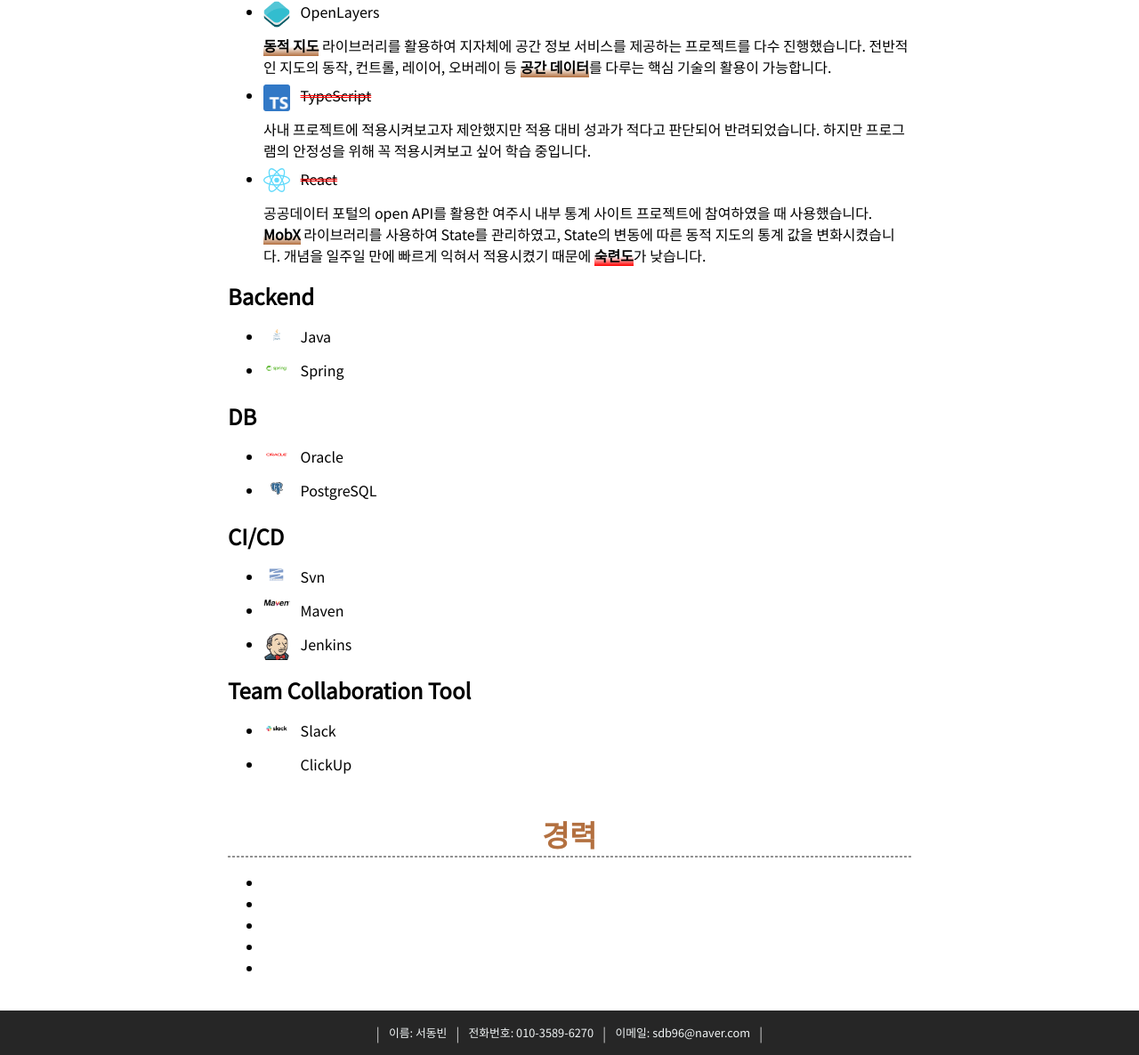
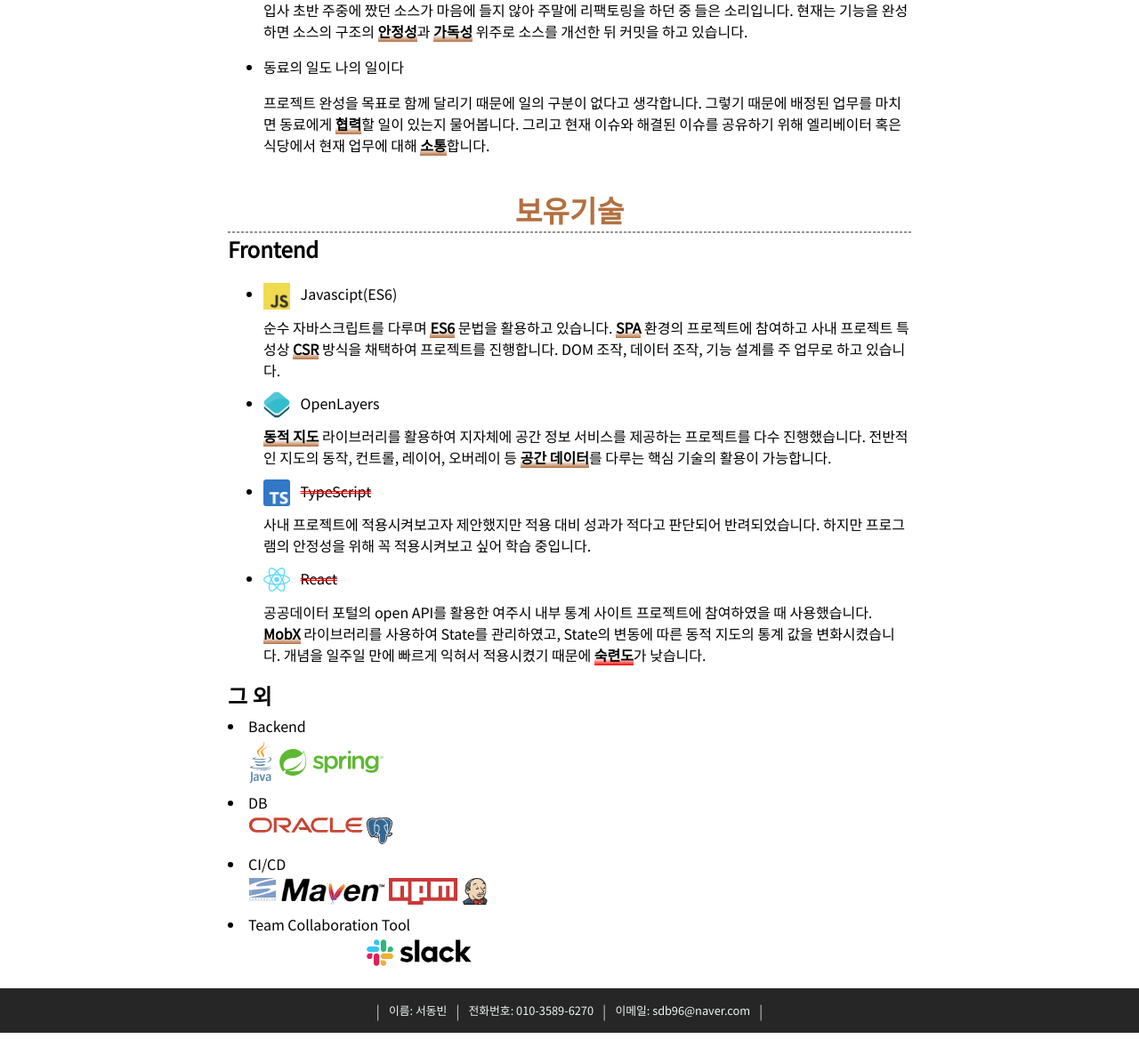
Before and after one commit to sdb96/sdb96.github.io, a plain HTML site: page index.html in a window 1280 px wide. Shown: the part 626-1812 px from the top of the page at 89% size. After the commit the page ends 1787 px from the top, so only its background shows below. Drawn offline with Linux system fonts and the light colour scheme.

Commit message:
1. 기술 영역 작성 및 아이콘 수정 2. 소개영역 추가

```diff
--- a/src/css/mainMenu.css
+++ b/src/css/mainMenu.css
@@ -12,7 +12,7 @@ article{padding-bottom: 20px;}
 
 /* 타이틀 */
 article#main-title{width: 100%; text-align: center; padding-top: 20px;}
-article#main-title .title-txt{font-size: 25px; font-family: var(--font-en); color: var(--base-color);}
+article#main-title .title-txt{font-size: 25px; color: var(--base-color);}
 .h-line{background-color: var(--base-color); opacity: 0.5; border: 0; width: 20em; height: 1px; transition-duration: 1s;}
 .h-dashed-line{border: dashed 1px var(--base-color); opacity: 0.5;}
 
@@ -22,13 +22,25 @@ article#main-title .title-txt{font-size: 25px; font-family: var(--font-en); colo
 #my-info .profile{min-width: 15em; height: 15em; border-radius: 25%; background: url(../image/.jpg) no-repeat 100%; background-size: cover; box-shadow: var(--base-color) 0 0 13px;}
 
 /* Skills */
-/* .skill-content{align-items: center;} */
 .section-content h2{margin: 0;}
 .section-content p{margin: 0.5em 0em;}
-/* .skill-content li{padding: 10px 0px 10px 0px;} */
 .skill-content li span{padding-left: 0.5em;}
 .skill-content span.lack{text-decoration: line-through; text-decoration-style: double; text-decoration-color: red; }
-.half-hl.lack{background: linear-gradient(to top, red, transparent 45%);}
+.half-hl.lack{background: linear-gradient(to top, red, transparent 33%);}
+
+.skill-content li{padding-top: 0.3em;}
+.skill-content li+ol{margin: 0.3em 1.5em; padding: 0;}
+.skill-content .i-java{height: 3em;}
+.skill-content .i-spring{width: 8em;}
+.skill-content .i-oracle{width: 8em;}
+.skill-content .i-maven{width:  7.5em;}
+.skill-content .i-clickup{width: 8em;}
+.skill-content .i-slack{width: 8em;}
+.skill-content .i-npm {width: 4.9em;}
+
+/* experience */
+.experience-content{align-items: center;}
+.experience-title{width: 8em;}
 /* 반응형 css */
 
 @media screen and (max-width: 768px) {
--- a/src/css/style.css
+++ b/src/css/style.css
@@ -23,7 +23,7 @@ div.circle{border-radius: 70%; overflow: hidden;}
 /* div.hexagon{} */
 
 .flex{display: flex;}
-.half-hl{background: linear-gradient(to top, var(--sub-color), transparent 45%);}
+.half-hl{background: linear-gradient(to top, var(--sub-color), transparent 33%);}
 
 /* icons==========================================================================*/
 .i-menu {background-image: url(../icons/icon_menu.png); width: 30px; height: 30px;}
@@ -34,8 +34,8 @@ div.circle{border-radius: 70%; overflow: hidden;}
 .i-instagram:hover{cursor: pointer;}
 
 /* back-end */
-.i-java {background-image: url(../icons/backend/icon_java.png);}
-.i-spring {background-image: url(../icons/backend/icon_spring.png);}
+.i-java {background-image: url(../icons/backend/icon_java.svg);}
+.i-spring {background-image: url(../icons/backend/icon_spring.svg);}
 
 /* font-end */
 .i-js {background-image: url(../icons/frontend/icon_js.png);}
@@ -44,16 +44,17 @@ div.circle{border-radius: 70%; overflow: hidden;}
 .i-ol{background-image: url(../icons/frontend/icon_ol.png);}
 
 /* DB */
-.i-oracle{background-image: url(../icons/db/icon_oracle.png);}
-.i-postgresql{background-image: url(../icons/db/icon_postgresql.png);}
+.i-oracle{background-image: url(../icons/db/icon_oracle.svg);}
+.i-postgresql{background-image: url(../icons/db/icon_postgresql.svg);}
 
 /* ci/cd */
 .i-github{background-image: url(../icons/cicd/icon_github.png);}
-.i-svn{background-image: url(../icons/cicd/icon_svn.png);}
+.i-svn{background-image: url(../icons/cicd/icon_svn.svg);}
 .i-maven{background-image: url(../icons/cicd/icon_maven.png);}
+.i-npm{background-image: url(../icons/cicd/icon_npm.svg);}
 .i-jenkins{background-image: url(../icons/cicd/icon_jenkins.png);}
 
 /* tool */
-.i-slack{background-image: url(../icons/tool/icon_slack.png);}
+.i-slack{background-image: url(../icons/tool/icon_slack.svg);}
 .i-clickup{background-image: url(../icons/tool/icon_clickup.png);}
 /*End icons========================================================================*/
--- a/src/html/menu/main/mainMenu.html
+++ b/src/html/menu/main/mainMenu.html
@@ -2,7 +2,7 @@
 
     <article id="main-title">
         <section>
-            <span class="title-txt">Welcome to my playground</span>
+            <span class="title-txt">기술깎는 개발자 서동빈 입니다</span>
             <hr class="h-line">
         </section>
     </article>
@@ -45,6 +45,32 @@
                     <span class="code paren">)</span>
                     <span class="code tab">&#9;</span>
                 </div>
+        </section>
+    </article>
+
+    <article id="introduce">
+        <section class="section-title">
+            <h1>소개</h1>
+            <h1 class="h-dashed-line"></h1>
+            <ul>
+                <li>
+                    <span>소중한 해외경험</span>
+                    <p>
+                        우즈베키스탄에 합작 회사 설립을 위한 GIS 교육
+                        담당으로 약 3개월간 해외출장을 다녀온 경험이 있습니다. <b class="half-hl">부팀장</b> 역할을 수행하며 자료 개선과 일부 교육을 진행하였습니다. 해당 경험은 아래에 기술하였습니다.
+                    </p>
+                </li>
+                <li>
+                    <span>너 개발 변태끼가 있구나?</span>
+                    <p>입사 초반 주중에 짰던 소스가 마음에 들지 않아 주말에 리팩토링을 하던 중 들은 소리입니다. 현재는 기능을 완성하면 소스의 구조의 <b class="half-hl">안정성</b>과 <b class="half-hl">가독성</b> 위주로 소스를 개선한 뒤 커밋을 하고 있습니다.</p>
+                </li>
+
+                <li>
+                    <span>동료의 일도 나의 일이다</span>
+                    <p>
+                        프로젝트 완성을 목표로 함께 달리기 때문에 일의 구분이 없다고 생각합니다. 그렇기 때문에 배정된 업무를 마치면 동료에게 <b class="half-hl">협력</b>할 일이 있는지 물어봅니다. 그리고 현재 이슈와 해결된 이슈를 공유하기 위해 엘리베이터 혹은 식당에서 현재 업무에 대해 <b class="half-hl">소통</b>합니다.
+                </li>
+            </ul>
         </section>
     </article>
 
@@ -98,102 +124,46 @@
                     </div>
                 </div>
 
-                <h2>Backend</h2>
-                <div class="flex skill-content">
-                    <div>
-                        <ul>
-                            <li>
+                <h2>그 외</h2>
+                <div class="skill-content">
+                    <li>Backend</li>
+                    <ol>
                         <i class="i-java" title="Java"></i>
-                                <span>Java</span>
-                                <p>
-                                </p>
-                            </li>
-                            <li>
                         <i class="i-spring" title="Spring"></i>
-                                <span>Spring</span>
-                                <p>
-                                </p>
-                            </li>
-                        </ul>
+                    </ol>
+                    <li>DB</li>
+                    <ol>
+                        <i class="i-oracle" title="Oracle"></i>
+                        <i class="i-postgresql" title="PostgreSQL"></i>
+                    </ol>
+                    <li>CI/CD</li>
+                    <ol>
+                        <i class="i-svn" title="Svn"></i>
+                        <i class="i-maven" title="Maven"></i>
+                        <i class="i-npm" title="Npm"></i>
+                        <i class="i-jenkins" title="Jenkins"></i>
+                    </ol>
+                    <li>Team Collaboration Tool</li>
+                    <ol>
+                        <i class="i-clickup" title="ClickUp"></i>
+                        <i class="i-slack" title="Slack"></i>
+                    </ol>
                 </div>
-                </div>
-
-                <h2>DB</h2>
-                <div class="flex skill-content">
-                    <div>
-                        <ul>
-                            <li>
-                                <i class="i-oracle" title="Oracle"></i>
-                                <span>Oracle</span>
-                                <p>
-                                </p>
-                            </li>
-                            <li>
-                                <i class="i-postgresql" title="PostgreSQL"></i>
-                                <span>PostgreSQL</span>
-                                <p>
-                                </p>
-                            </li>
-                        </ul>
-                    </div>
-                </div>
-
-                <h2>CI/CD</h2>
-                <div class="flex skill-content">
-                    <div>
-                        <ul>
-                            <li>
-                                <i class="i-svn" title="Svn"></i>
-                                <span>Svn</span>
-                                <p>
-                                </p>
-                            </li>
-                            <li>
-                                <i class="i-maven" title="Maven"></i>
-                                <span>Maven</span>
-                                <p>
-                                </p>
-                            </li>
-                            <li>
-                                <i class="i-jenkins" title="Jenkins"></i>
-                                <span>Jenkins</span>
-                                <p>
-                                </p>
-                            </li>
-                        </ul>
-                    </div>
-                </div>
-
-                <h2>Team Collaboration Tool</h2>
-                <div class="flex skill-content">
-                    <div>
-                        <ul>
-                            <li>
-                                <i class="i-slack" title="Slack"></i>
-                                <span>Slack</span>
-                                <p>
-                                </p>
-                            </li>
-                            <li>
-                                <i class="i-clickup" title="ClickUp"></i>
-                                <span>ClickUp</span>
-                                <p>
-                                </p>
-                            </li>
-                        </ul>
-                    </div>
-                </div>
-
         </section>
     </article>
 
-
-    <article id="career">
+    <!-- <article id="experience">
         <div class="section-title">
-            <h1>경력</h1>
+            <h1>업무 경험</h1>
             <h1 class="h-dashed-line"></h1>
         </div>
         <section class="section-content">
+            <div class="flex experience-content">
+                <div class="experience-title">
+                    <span>지오투 정보기술</span>
+                    <br>
+                    <span class="">(2021.02.15 ~ )</span>
+                </div>
                 <ul>
                     <li></li>
                     <li></li>
@@ -201,6 +171,7 @@
                     <li></li>
                     <li></li>
                 </ul>
+            </div>
         </section>
-    </article>
+    </article> -->
 </div>
```
Also changed, not shown: src/icons/backend/icon_java.svg (added), src/icons/backend/icon_spring.svg (added), src/icons/cicd/icon_npm.svg (added), src/icons/cicd/icon_svn.svg (added), src/icons/db/icon_oracle.svg (added), src/icons/db/icon_postgresql.svg (added), src/icons/tool/icon_slack.svg (added). Lines whose indentation alone changed are shown as unchanged.
